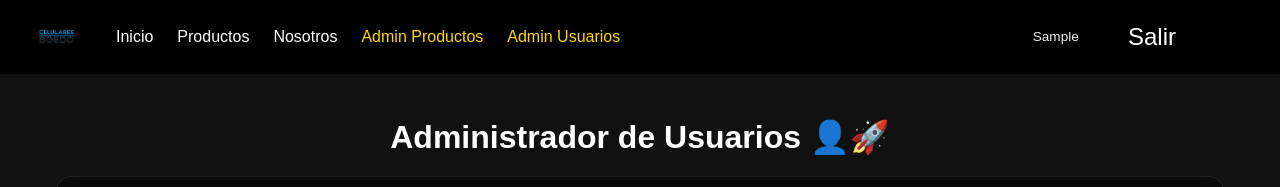
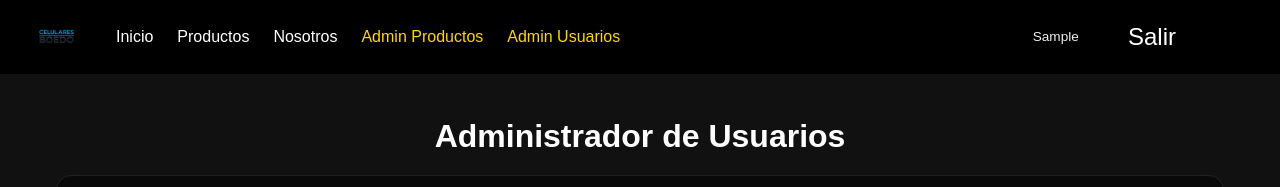
Before and after one commit to FYRIVEROAMEN/integrador-frontend-ecommerce, a React (Vite) app: page /admin-users in a window 1280 px wide. Shown: the top 187 px of the page. Built offline with nearby package versions, Linux system fonts and the light colour scheme; no server answers; sample sign-in values are in the browser's storage.

Commit message:
modificando y conectando administrador de usuarios

```diff
--- a/src/pages/AdminUsers.jsx
+++ b/src/pages/AdminUsers.jsx
@@ -13,8 +13,8 @@ const AdminUsers = () => {
         role: "client"
     });
 
-    const urlApi = "http://localhost:3000/api/users";
-    const baseUrl = "http://localhost:3000";
+    const urlApi = `${import.meta.env.VITE_API_URL}/api/users`;
+    const baseUrl = `${import.meta.env.VITE_API_URL}`;
 
     const getAuthHeaders = () => {
         const token = localStorage.getItem("token");
@@ -97,7 +97,7 @@ const AdminUsers = () => {
 
     return (
         <main className="admin-page">
-            <h1 style={{textAlign: 'center', color: '#fff', margin: '20px 0'}}>Administrador de Usuarios 👤🚀</h1>
+            <h1 style={{textAlign: 'center', color: '#fff', margin: '20px 0'}}>Administrador de Usuarios </h1>
 
             {editando && (
                 <section className="form-container" style={{marginBottom: '30px', border: '1px solid #0b6bcd'}}>
```
